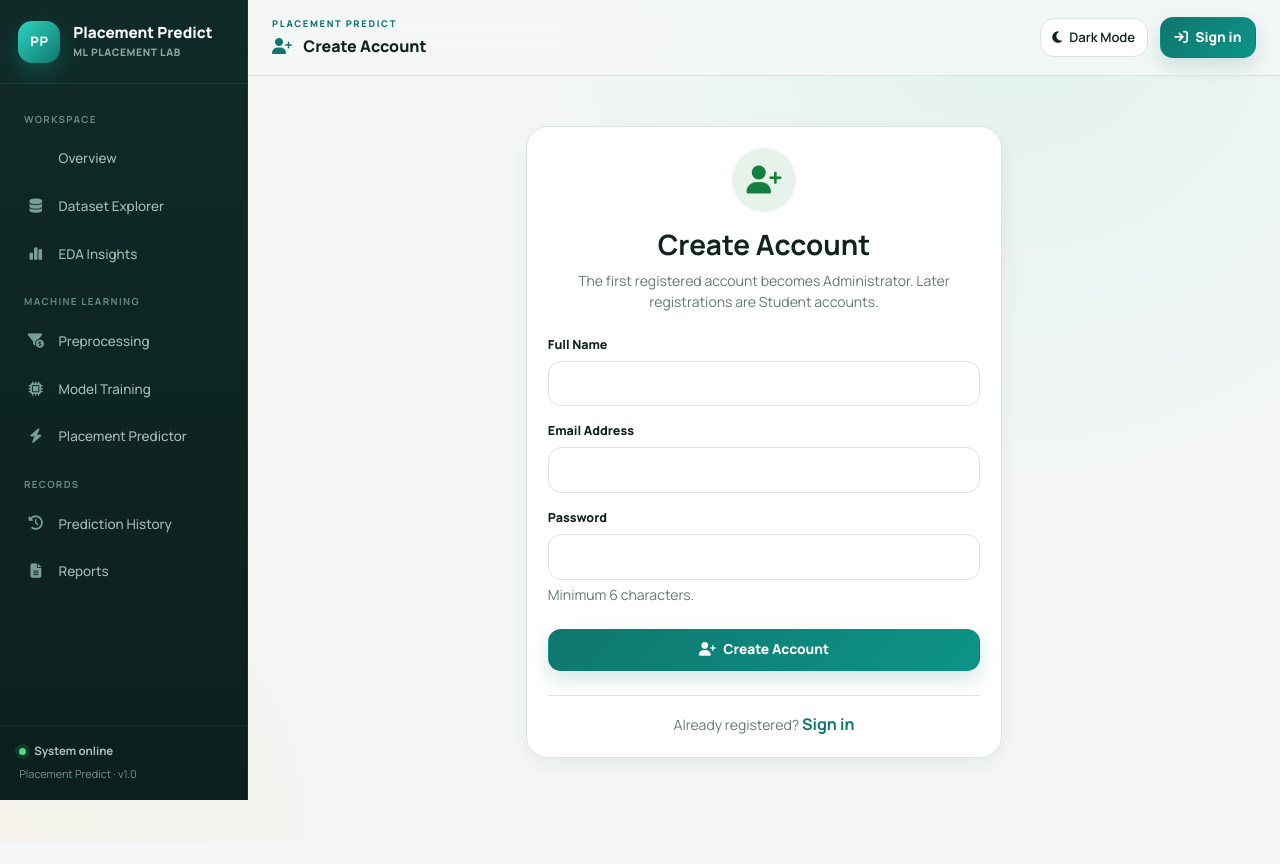
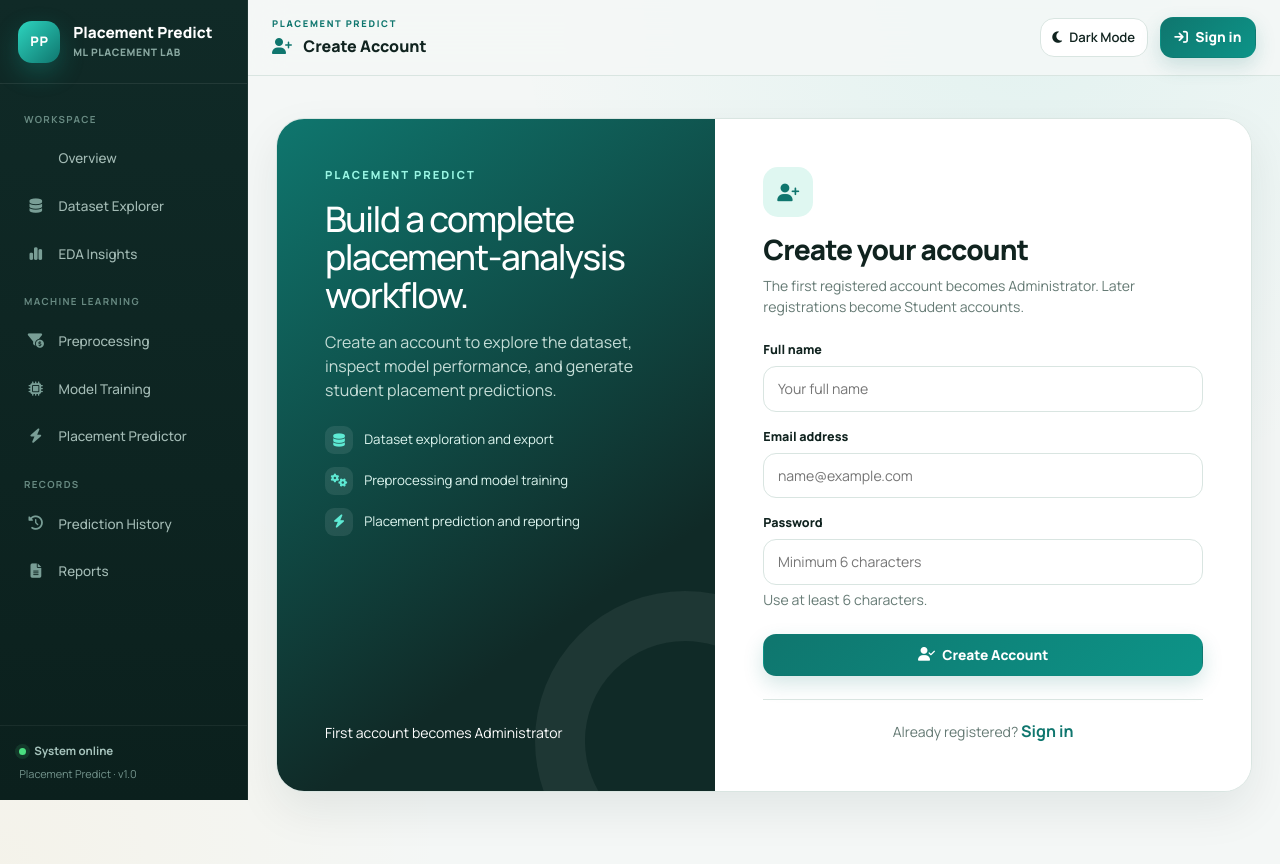
Before and after one commit to void-tech-shiv/Placment-predict, a Flask app: page /register in a window 1280 px wide. Before the commit the page ends 800 px from the top, so only its background shows below. Run offline with Flask 3, Linux system fonts and the light colour scheme; some libraries are stand-ins or nearby versions.

Commit message:
ui: redesign registration page

```diff
--- a/templates/register.html
+++ b/templates/register.html
@@ -1,6 +1,50 @@
 {% extends "base.html" %}
-{% block title %}Register - PlacementAI{% endblock %}
+{% block title %}Create Account - Placement Predict{% endblock %}
 {% block page_header %}<i class="fa-solid fa-user-plus text-primary me-2"></i> Create Account{% endblock %}
 {% block content %}
-<div class="row justify-content-center my-4"><div class="col-md-8 col-lg-6"><div class="card-custom p-4 p-md-5"><div class="text-center mb-4"><div class="d-inline-flex align-items-center justify-content-center bg-success-subtle text-success rounded-circle mb-3" style="width:64px;height:64px"><i class="fa-solid fa-user-plus fs-3"></i></div><h3 class="fw-bold">Create Account</h3><p class="text-muted small">The first registered account becomes Administrator. Later registrations are Student accounts.</p></div><form action="{{ url_for('register') }}" method="POST"><div class="mb-3"><label class="form-label-custom">Full Name</label><input class="form-control-custom" name="name" autocomplete="name" required></div><div class="mb-3"><label class="form-label-custom">Email Address</label><input class="form-control-custom" type="email" name="email" autocomplete="email" required></div><div class="mb-4"><label class="form-label-custom">Password</label><input class="form-control-custom" type="password" name="password" minlength="6" autocomplete="new-password" required><div class="form-text">Minimum 6 characters.</div></div><button type="submit" class="btn-primary-custom w-100 justify-content-center"><i class="fa-solid fa-user-plus"></i> Create Account</button></form><div class="text-center mt-4 pt-3 border-top"><span class="text-muted small">Already registered? </span><a href="{{ url_for('login') }}" class="fw-bold text-decoration-none text-primary">Sign in</a></div></div></div></div>
+<div class="auth-shell">
+  <section class="auth-aside">
+    <div>
+      <div class="auth-kicker">Placement Predict</div>
+      <h2>Build a complete placement-analysis workflow.</h2>
+      <p>Create an account to explore the dataset, inspect model performance, and generate student placement predictions.</p>
+      <div class="auth-points">
+        <div class="auth-point"><i class="fa-solid fa-database"></i><span>Dataset exploration and export</span></div>
+        <div class="auth-point"><i class="fa-solid fa-gears"></i><span>Preprocessing and model training</span></div>
+        <div class="auth-point"><i class="fa-solid fa-bolt"></i><span>Placement prediction and reporting</span></div>
+      </div>
+    </div>
+    <small>First account becomes Administrator</small>
+  </section>
+
+  <section class="auth-card">
+    <div class="auth-icon"><i class="fa-solid fa-user-plus"></i></div>
+    <h3>Create your account</h3>
+    <p class="text-muted small mb-4">The first registered account becomes Administrator. Later registrations become Student accounts.</p>
+
+    <form action="{{ url_for('register') }}" method="POST">
+      <div class="mb-3">
+        <label class="form-label-custom" for="registerName">Full name</label>
+        <input id="registerName" class="form-control-custom" name="name" autocomplete="name" placeholder="Your full name" required>
+      </div>
+      <div class="mb-3">
+        <label class="form-label-custom" for="registerEmail">Email address</label>
+        <input id="registerEmail" class="form-control-custom" type="email" name="email" autocomplete="email" placeholder="name@example.com" required>
+      </div>
+      <div class="mb-4">
+        <label class="form-label-custom" for="registerPassword">Password</label>
+        <input id="registerPassword" class="form-control-custom" type="password" name="password" minlength="6" autocomplete="new-password" placeholder="Minimum 6 characters" required>
+        <div class="form-text">Use at least 6 characters.</div>
+      </div>
+      <button type="submit" class="btn-primary-custom w-100 justify-content-center py-2.5">
+        <i class="fa-solid fa-user-check"></i> Create Account
+      </button>
+    </form>
+
+    <div class="auth-switch">
+      <span class="text-muted small">Already registered? </span>
+      <a href="{{ url_for('login') }}" class="fw-bold text-decoration-none text-primary">Sign in</a>
+    </div>
+  </section>
+</div>
 {% endblock %}
```
